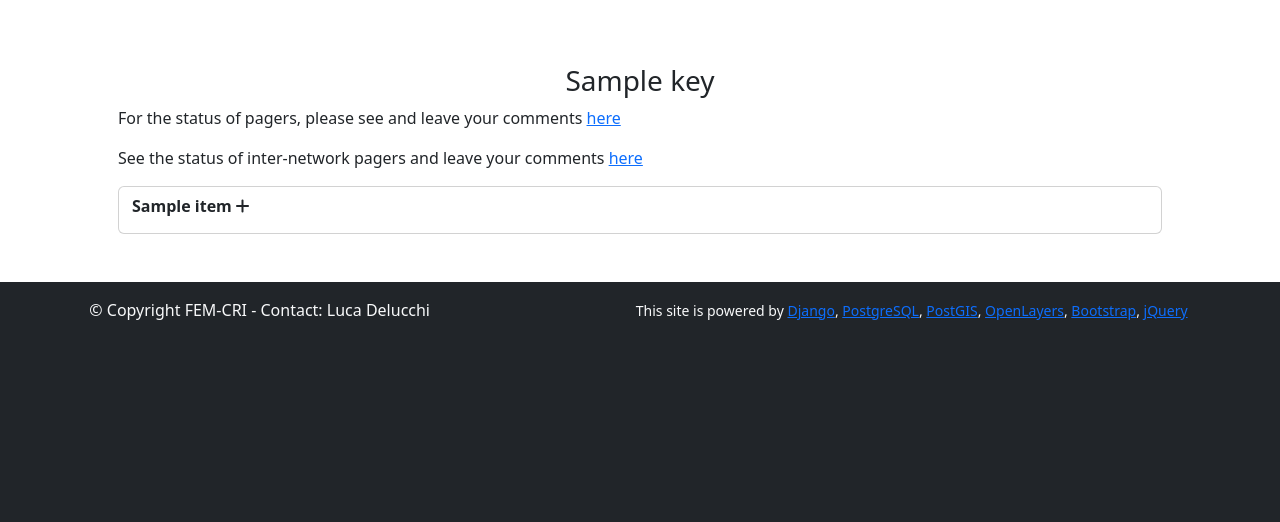
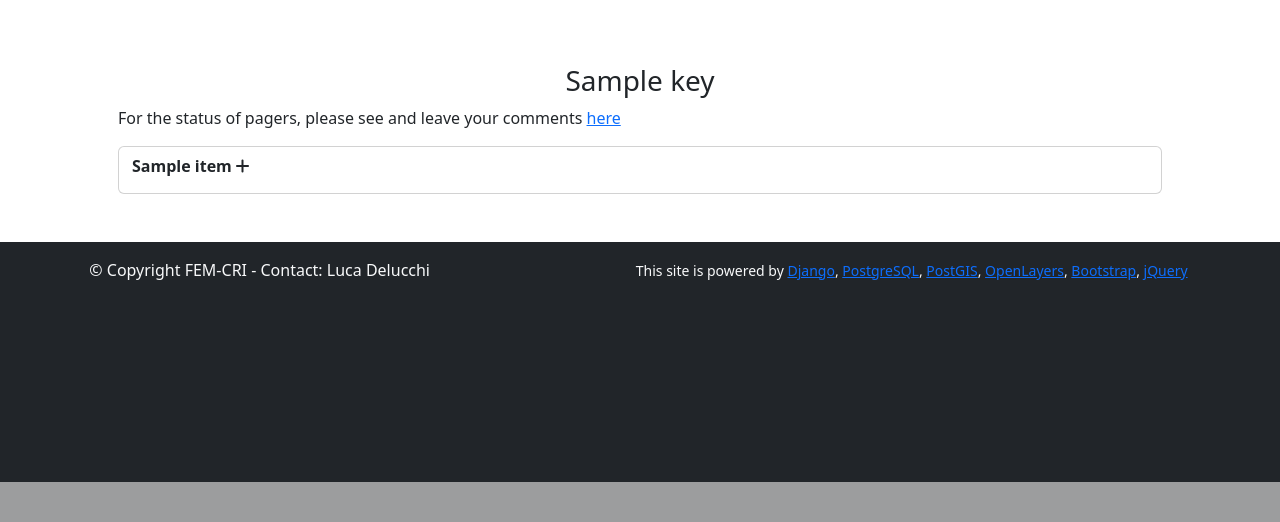
Before and after one commit to EUROMAMMALS/website, a Django app: template website/templates/pagers.html in a window 1280 px wide. Shown: the part 800-1322 px from the top of the page. After the commit the page ends 1282 px from the top, so only its background shows below. Run offline with Django 3.2, Linux system fonts and the light colour scheme; the template is opened without the code that fills it: most values are stand-ins (such as "Sample title", 1, 10 or a date in 2020); some libraries are stand-ins or nearby versions; some web fonts are replaced.

Commit message:
improved pagers page

```diff
--- a/website/templates/pagers.html
+++ b/website/templates/pagers.html
@@ -8,10 +8,14 @@
     {% if vals.pagers|length > 0 %}
     <h3 class="pt-3 text-center">{{ key }}</h3>
     {% if vals.url %}
-    <p>For the status of pagers, please see and leave your comments <a href="{{ vals.url }}" target="_blank">here</a></p>
+        {% if key != "EUROCAM" and key != "EUROMAMMALS" %}
+        <p>For the status of pagers, please see and leave your comments <a href="{{ vals.url }}" target="_blank">here</a></p>
+        {% endif %}
     {% endif %}
-    {% if euromammalsurl and key != "EXTERNAL" %}
-    <p>See the status of inter-network pagers and leave your comments <a href="{{ euromammalsurl }}">here</a></p>
+    {% if euromammalsurl %}
+        {% if key == "EUROCAM" or key == "EUROMAMMALS" %}
+        <p>See the status of inter-network pagers and leave your comments <a href="{{ euromammalsurl }}">here</a></p>
+        {% endif %}
     {% endif %}
     {% endif %}
     {% for item in vals.pagers %}
```
